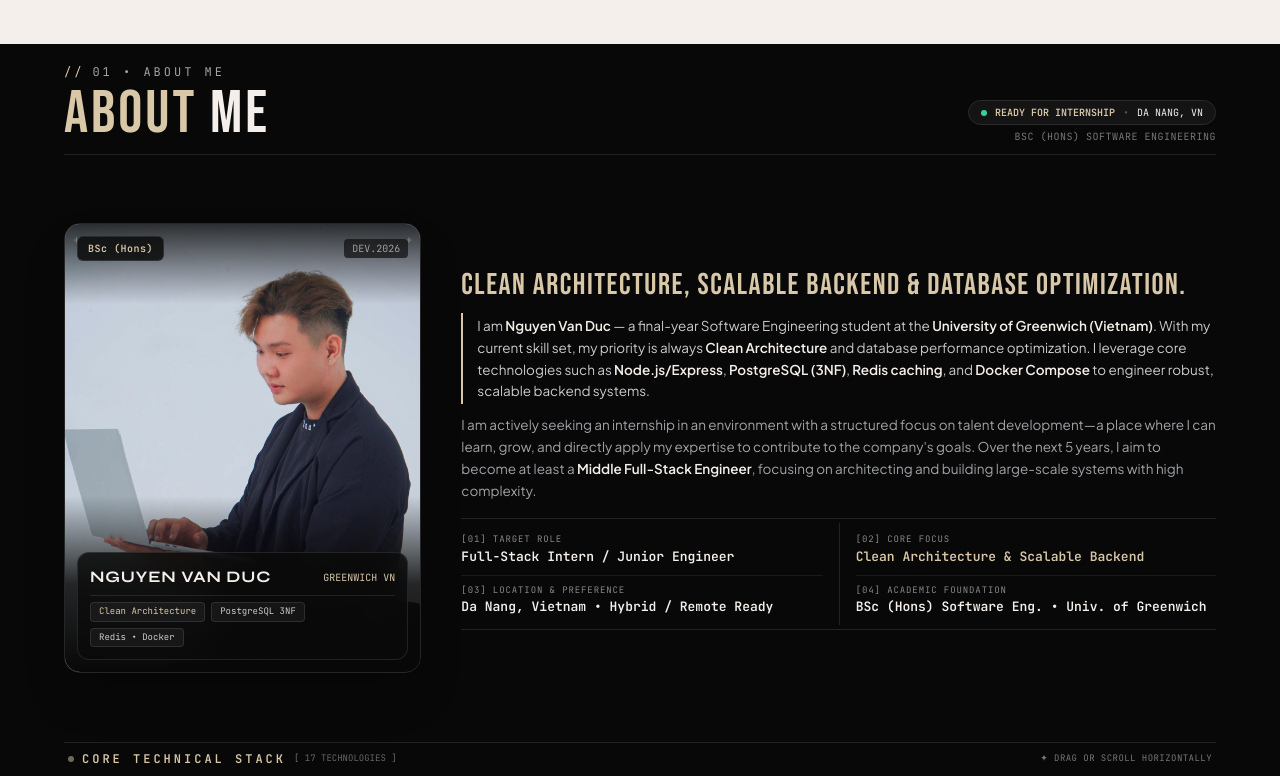
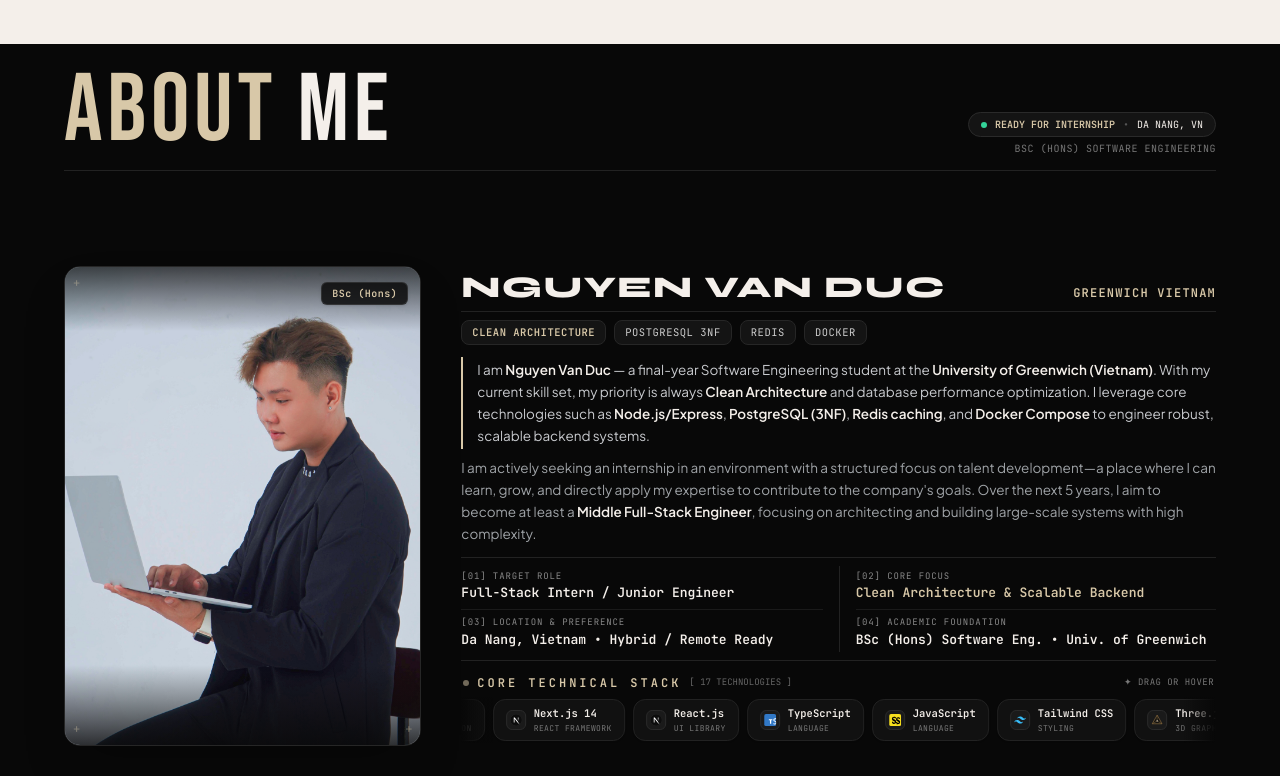
Before and after one commit to DucNgVan/Portfolio_NgVanDuz, a React (Vite) app: page / in a window 1280 px wide. Shown: the part 756-1532 px from the top of the page. Built offline with nearby package versions, Linux system fonts and the light colour scheme.

Commit message:
refactor(about): streamline layout - remove redundant title, clear photo frame, move marquee under Da Nang specs

```diff
--- a/src/components/sections/AboutSection.jsx
+++ b/src/components/sections/AboutSection.jsx
@@ -1,5 +1,4 @@
 import React from 'react';
-import { Target, Layers, MapPin, GraduationCap } from 'lucide-react';
 import profileImg from '@/assets/images/profile.jpg';
 import { personalInfo } from '@/data/portfolioData';
 import { useLanguage } from '@/context/LanguageContext';
@@ -65,21 +64,17 @@ const AboutSection = () => {
     >
       <div className="max-w-7xl mx-auto w-full h-full flex flex-col justify-between my-auto">
 
-        {/* 1. TOP HEADER: Editorial Title + Status Pill */}
-        <div className="shrink-0 mb-2 lg:mb-3">
+        {/* 1. TOP HEADER: Single BOLD Title (No duplicate about me) + Status */}
+        <div className="shrink-0 mb-3 lg:mb-4">
           <div className="flex items-end justify-between pb-2.5 border-b border-[#222222]">
             <div>
-              <div className="flex items-center gap-2 text-xs font-mono text-[#a3a3a3] tracking-[0.25em] mb-1">
-                <span className="text-[#d8c8a8]">{'//'}</span>
-                <span>{lang === 'vi' ? '01 • GIỚI THIỆU BẢN THÂN' : '01 • ABOUT ME'}</span>
-              </div>
-              <h2 className="font-bebas text-4xl sm:text-5xl lg:text-6xl tracking-wider leading-none">
+              <h2 className="font-bebas text-5xl sm:text-6xl lg:text-7xl xl:text-8xl tracking-wider leading-none">
                 <span className="text-[#d8c8a8]">{lang === 'vi' ? 'GIỚI THIỆU ' : 'ABOUT '}</span>
                 <span className="text-[#F4EFEA]">{lang === 'vi' ? 'BẢN THÂN' : 'ME'}</span>
               </h2>
             </div>
 
-            <div className="hidden sm:flex flex-col items-end gap-1">
+            <div className="hidden sm:flex flex-col items-end gap-1 pb-1">
               <div className="flex items-center gap-2 px-3 py-1 rounded-full bg-[#141414] border border-[#2a2a2a] text-[10px] font-mono text-[#F4EFEA]">
                 <span className="w-1.5 h-1.5 rounded-full bg-emerald-400 animate-pulse" />
                 <span className="uppercase font-semibold text-[#d8c8a8]">{t.about.badgeAvailable || 'READY FOR INTERNSHIP'}</span>
@@ -93,81 +88,77 @@ const AboutSection = () => {
           </div>
         </div>
 
-        {/* 2. MIDDLE CONTENT: Left Portrait + Right Architectural Narrative */}
+        {/* 2. MAIN CONTENT GRID: Clear Photo (Left) + Name, Bio, Specs & Marquee (Right) */}
         <div className="grid grid-cols-1 lg:grid-cols-12 gap-6 lg:gap-8 xl:gap-10 items-center my-auto">
 
-          {/* LEFT: Portrait Photograph (Cinematic Frame) */}
+          {/* LEFT: Portrait Photograph (CLEAN & UNOBSTRUCTED - No Box Covering Photo) */}
           <div className="lg:col-span-5 xl:col-span-4 flex justify-center lg:justify-start">
             <ScrollReveal direction="zoom" delay={0.1} className="w-full max-w-[340px] lg:max-w-none">
-              <div className="relative w-full h-[380px] sm:h-[410px] lg:h-[430px] xl:h-[450px] rounded-2xl overflow-hidden bg-[#111111] border border-[#262626] shadow-2xl group transition-all duration-500 hover:border-[#d8c8a8]/50">
+              <div className="relative w-full h-[400px] sm:h-[430px] lg:h-[460px] xl:h-[480px] rounded-2xl overflow-hidden bg-[#111111] border border-[#262626] shadow-2xl group transition-all duration-500 hover:border-[#d8c8a8]/50">
 
-                {/* The Photo */}
+                {/* Full Photo Visible Clearly */}
                 <img
                   src={profileImg}
                   alt={personalInfo.name}
-                  className="w-full h-full object-cover object-[center_16%] group-hover:scale-105 transition-transform duration-700 filter brightness-[0.96] contrast-[1.04]"
+                  className="w-full h-full object-cover object-[center_16%] group-hover:scale-105 transition-transform duration-700 filter brightness-[0.98] contrast-[1.02]"
                   loading="eager"
                 />
 
-                {/* Cinematic Vignettes */}
-                <div className="absolute inset-x-0 top-0 h-20 bg-gradient-to-b from-[#080808]/80 to-transparent pointer-events-none" />
-                <div className="absolute inset-x-0 bottom-0 h-44 bg-gradient-to-t from-[#080808] via-[#080808]/85 to-transparent pointer-events-none" />
+                {/* Subtle Edge Vignettes */}
+                <div className="absolute inset-x-0 top-0 h-16 bg-gradient-to-b from-[#080808]/70 to-transparent pointer-events-none" />
+                <div className="absolute inset-x-0 bottom-0 h-20 bg-gradient-to-t from-[#080808]/80 to-transparent pointer-events-none" />
 
-                {/* Top Badges */}
-                <div className="absolute top-3 inset-x-3 flex items-center justify-between z-10 pointer-events-none">
-                  <span className="px-2.5 py-1 rounded-md bg-[#0a0a0a]/85 backdrop-blur-md border border-white/10 text-[10px] font-mono tracking-wider text-[#d8c8a8] font-bold">
+                {/* Subtle Status Pin in Top Corner */}
+                <div className="absolute top-3 right-3 z-10 pointer-events-none">
+                  <span className="px-2.5 py-1 rounded-md bg-[#0a0a0a]/85 backdrop-blur-md border border-white/10 text-[10px] font-mono tracking-wider text-[#d8c8a8] font-bold shadow">
                     BSc (Hons)
                   </span>
-                  <span className="text-[10px] font-mono text-[#a0a0a0] px-2 py-0.5 rounded bg-black/60 backdrop-blur-md">
-                    DEV.2026
-                  </span>
-                </div>
-
-                {/* Bottom Overlay on Photo */}
-                <div className="absolute bottom-3 inset-x-3 z-10 flex flex-col gap-1.5 p-3 rounded-xl bg-[#0a0a0a]/80 backdrop-blur-md border border-white/10 pointer-events-none">
-                  <div className="flex items-center justify-between">
-                    <span className="font-syne font-bold text-base tracking-wider text-[#F4EFEA] uppercase">
-                      {personalInfo.name}
-                    </span>
-                    <span className="text-[10px] font-mono text-[#d8c8a8]">
-                      GREENWICH VN
-                    </span>
-                  </div>
-                  <div className="flex items-center gap-1.5 flex-wrap pt-1.5 border-t border-white/10">
-                    <span className="text-[9px] font-mono px-2 py-0.5 rounded bg-white/5 border border-white/10 text-[#d8c8a8]">
-                      Clean Architecture
-                    </span>
-                    <span className="text-[9px] font-mono px-2 py-0.5 rounded bg-white/5 border border-white/10 text-[#cccccc]">
-                      PostgreSQL 3NF
-                    </span>
-                    <span className="text-[9px] font-mono px-2 py-0.5 rounded bg-white/5 border border-white/10 text-[#cccccc]">
-                      Redis • Docker
-                    </span>
-                  </div>
                 </div>
 
                 {/* Corner Crosshairs */}
                 <span className="absolute top-2 left-2 text-[#d8c8a8]/40 font-mono text-xs pointer-events-none">+</span>
-                <span className="absolute top-2 right-2 text-[#d8c8a8]/40 font-mono text-xs pointer-events-none">+</span>
+                <span className="absolute bottom-2 left-2 text-[#d8c8a8]/40 font-mono text-xs pointer-events-none">+</span>
+                <span className="absolute bottom-2 right-2 text-[#d8c8a8]/40 font-mono text-xs pointer-events-none">+</span>
               </div>
             </ScrollReveal>
           </div>
 
-          {/* RIGHT: Editorial Bio + Blueprint Specifications */}
+          {/* RIGHT: Name Header + Tech Tags + Bio + Specs Grid + Marquee Under Da Nang */}
           <div className="lg:col-span-7 xl:col-span-8 flex flex-col justify-center text-left">
 
-            {/* Editorial Quote Headline */}
+            {/* Replaced Headline with Content from the Photo Box (Name + Greenwich + Core Tech Chips) */}
             <ScrollReveal direction="left" delay={0.1}>
-              <h3 className="font-bebas text-2xl sm:text-3xl text-[#d8c8a8] tracking-wider mb-2.5">
-                {lang === 'vi'
-                  ? 'ƯU TIÊN HÀNG ĐẦU LÀ CLEAN ARCHITECTURE & TỐI ƯU HỆ THỐNG.'
-                  : 'CLEAN ARCHITECTURE, SCALABLE BACKEND & DATABASE OPTIMIZATION.'}
+              <div className="flex flex-col gap-2 mb-3">
+                <div className="flex items-baseline justify-between border-b border-[#222222] pb-1.5">
+                  <h3 className="font-syne font-extrabold text-xl sm:text-2xl lg:text-3xl tracking-wider text-[#F4EFEA] uppercase">
+                    {personalInfo.name}
                   </h3>
+                  <span className="text-xs font-mono text-[#d8c8a8] tracking-widest uppercase font-semibold">
+                    GREENWICH VIETNAM
+                  </span>
+                </div>
+
+                {/* The 4 Core Tech Chips from the old photo box */}
+                <div className="flex items-center gap-2 flex-wrap">
+                  <span className="px-2.5 py-1 rounded-lg bg-[#141414] border border-[#262626] text-[10.5px] font-mono text-[#d8c8a8] uppercase font-semibold tracking-wider">
+                    Clean Architecture
+                  </span>
+                  <span className="px-2.5 py-1 rounded-lg bg-[#141414] border border-[#262626] text-[10.5px] font-mono text-[#cccccc] uppercase tracking-wider">
+                    PostgreSQL 3NF
+                  </span>
+                  <span className="px-2.5 py-1 rounded-lg bg-[#141414] border border-[#262626] text-[10.5px] font-mono text-[#cccccc] uppercase tracking-wider">
+                    Redis
+                  </span>
+                  <span className="px-2.5 py-1 rounded-lg bg-[#141414] border border-[#262626] text-[10.5px] font-mono text-[#cccccc] uppercase tracking-wider">
+                    Docker
+                  </span>
+                </div>
+              </div>
             </ScrollReveal>
 
-            {/* Bio Paragraphs */}
+            {/* Editorial Bio Paragraphs */}
             <ScrollReveal direction="up" delay={0.15}>
-              <div className="flex flex-col gap-2.5 text-xs sm:text-[13px] lg:text-[13.5px] leading-relaxed text-[#c9cbcf] mb-4">
+              <div className="flex flex-col gap-2 text-xs sm:text-[13px] lg:text-[13.5px] leading-relaxed text-[#c9cbcf] mb-3">
                 <div className="pl-3.5 border-l-2 border-[#d8c8a8] py-0.5">
                   <p>{renderFormattedBio(t.about.bioP1)}</p>
                 </div>
@@ -175,13 +166,12 @@ const AboutSection = () => {
               </div>
             </ScrollReveal>
 
-            {/* Blueprint Specifications Grid (Clean Hairlines, Architecture Blueprint Style) */}
+            {/* Blueprint Specifications Grid (Ending with Da Nang, Vietnam) */}
             <ScrollReveal direction="up" delay={0.2}>
-              <div className="grid grid-cols-1 sm:grid-cols-2 border-t border-b border-[#222222] divide-y sm:divide-y-0 sm:divide-x divide-[#222222] py-1">
+              <div className="grid grid-cols-1 sm:grid-cols-2 border-t border-b border-[#222222] divide-y sm:divide-y-0 sm:divide-x divide-[#222222] py-2 mb-3">
 
-                {/* Left Column */}
-                <div className="flex flex-col gap-2.5 py-2.5 sm:pr-4">
-                  {/* Item 1: Target Role */}
+                {/* Left Column (Items 1 & 3) */}
+                <div className="flex flex-col gap-2 py-1 sm:pr-4">
                   <div className="flex flex-col">
                     <span className="text-[9px] font-mono tracking-widest text-[#888888] uppercase">
                       {lang === 'vi' ? '[01] VỊ TRÍ MONG MUỐN' : '[01] TARGET ROLE'}
@@ -191,8 +181,8 @@ const AboutSection = () => {
                     </span>
                   </div>
 
-                  {/* Item 2: Location */}
-                  <div className="flex flex-col pt-2 border-t border-[#1a1a1a]">
+                  {/* ITEM 3: DA NANG, VIETNAM */}
+                  <div className="flex flex-col pt-1.5 border-t border-[#1a1a1a]">
                     <span className="text-[9px] font-mono tracking-widest text-[#888888] uppercase">
                       {lang === 'vi' ? '[03] ĐỊA ĐIỂM & HÌNH THỨC' : '[03] LOCATION & PREFERENCE'}
                     </span>
@@ -202,9 +192,8 @@ const AboutSection = () => {
                   </div>
                 </div>
 
-                {/* Right Column */}
-                <div className="flex flex-col gap-2.5 py-2.5 sm:pl-4">
-                  {/* Item 3: Core Focus */}
+                {/* Right Column (Items 2 & 4) */}
+                <div className="flex flex-col gap-2 py-1 sm:pl-4">
                   <div className="flex flex-col">
                     <span className="text-[9px] font-mono tracking-widest text-[#888888] uppercase">
                       {lang === 'vi' ? '[02] CHUYÊN MÔN CỐT LÕI' : '[02] CORE FOCUS'}
@@ -214,8 +203,7 @@ const AboutSection = () => {
                     </span>
                   </div>
 
-                  {/* Item 4: Education */}
-                  <div className="flex flex-col pt-2 border-t border-[#1a1a1a]">
+                  <div className="flex flex-col pt-1.5 border-t border-[#1a1a1a]">
                     <span className="text-[9px] font-mono tracking-widest text-[#888888] uppercase">
                       {lang === 'vi' ? '[04] HỌC VẤN & BẰNG CẤP' : '[04] ACADEMIC FOUNDATION'}
                     </span>
@@ -228,13 +216,10 @@ const AboutSection = () => {
               </div>
             </ScrollReveal>
 
-          </div>
-
-        </div>
-
-        {/* 3. BOTTOM: Architectural Tech Stack Ribbon (Full width border-y matching Work Section) */}
-        <div className="shrink-0 mt-2 lg:mt-3 pt-2 border-t border-[#222222]">
-          <div className="flex items-center justify-between mb-1.5 px-1">
+            {/* MARQUEE BAR: Placed directly under Da Nang, Vietnam & Specs Grid */}
+            <ScrollReveal direction="up" delay={0.25}>
+              <div className="w-full pt-0.5">
+                <div className="flex items-center justify-between mb-1.5 px-0.5">
                   <div className="flex items-center gap-2">
                     <span className="w-1.5 h-1.5 rounded-full bg-[#d8c8a8] animate-pulse"></span>
                     <span className="text-[10px] sm:text-xs font-mono tracking-[0.25em] text-[#d8c8a8] uppercase font-bold">
@@ -245,33 +230,32 @@ const AboutSection = () => {
                     </span>
                   </div>
                   <span className="text-[9px] font-mono text-[#777777] uppercase tracking-wider hidden sm:inline">
-              {lang === 'vi' ? '✦ CUỘN HOẶC KÉO NGANG ĐỂ KHÁM PHÁ' : '✦ DRAG OR SCROLL HORIZONTALLY'}
+                    {lang === 'vi' ? '✦ CUỘN HOẶC KÉO NGANG' : '✦ DRAG OR HOVER'}
                   </span>
                 </div>
 
-          {/* Smooth Horizontal Carousel Track with Native Drag/Scroll and Hover Pause */}
+                {/* Marquee Slider inside Right Column */}
                 <div className="relative w-full overflow-hidden group">
-            {/* Left and Right Subtle Fade Gradients */}
-            <div className="absolute left-0 top-0 bottom-0 w-8 sm:w-16 bg-gradient-to-r from-[#080808] to-transparent z-10 pointer-events-none" />
-            <div className="absolute right-0 top-0 bottom-0 w-8 sm:w-16 bg-gradient-to-l from-[#080808] to-transparent z-10 pointer-events-none" />
+                  <div className="absolute left-0 top-0 bottom-0 w-8 bg-gradient-to-r from-[#080808] to-transparent z-10 pointer-events-none" />
+                  <div className="absolute right-0 top-0 bottom-0 w-8 bg-gradient-to-l from-[#080808] to-transparent z-10 pointer-events-none" />
 
-            <div className="flex gap-2.5 overflow-x-auto no-scrollbar py-1 px-1 cursor-grab active:cursor-grabbing select-none">
-              <div className="flex items-center gap-2.5 animate-marquee group-hover:[animation-play-state:paused] shrink-0">
+                  <div className="flex gap-2 overflow-x-auto no-scrollbar py-0.5 cursor-grab active:cursor-grabbing select-none">
+                    <div className="flex items-center gap-2 animate-marquee group-hover:[animation-play-state:paused] shrink-0">
                       {[...allTechStack, ...allTechStack].map((tech, idx) => {
                         const Icon = getTechIcon(tech.name);
                         return (
                           <div
                             key={idx}
-                      className="flex items-center gap-2.5 px-3.5 py-1.5 rounded-xl bg-[#111111] border border-[#222222] hover:border-[#d8c8a8]/70 hover:bg-[#161616] transition-all duration-300 shrink-0 shadow-sm group/item hover:-translate-y-0.5"
+                            className="flex items-center gap-2 px-3 py-1.5 rounded-xl bg-[#111111] border border-[#222222] hover:border-[#d8c8a8]/70 hover:bg-[#161616] transition-all duration-300 shrink-0 shadow-sm group/item hover:-translate-y-0.5"
                           >
-                      <div className="w-6 h-6 rounded-md bg-[#1a1a1a] border border-[#2a2a2a] flex items-center justify-center p-1 shrink-0 group-hover/item:scale-105 transition-transform">
-                        {Icon && <Icon className="w-3.5 h-3.5" />}
+                            <div className="w-5 h-5 rounded-md bg-[#1a1a1a] border border-[#2a2a2a] flex items-center justify-center p-0.5 shrink-0 group-hover/item:scale-105 transition-transform">
+                              {Icon && <Icon className="w-3 h-3" />}
                             </div>
                             <div className="flex flex-col">
-                        <span className="text-[11px] font-mono font-bold text-[#F4EFEA] group-hover/item:text-[#d8c8a8] transition-colors whitespace-nowrap">
+                              <span className="text-[10.5px] font-mono font-bold text-[#F4EFEA] group-hover/item:text-[#d8c8a8] transition-colors whitespace-nowrap">
                                 {tech.name}
                               </span>
-                        <span className="text-[8.5px] font-mono text-[#777777] uppercase tracking-wider">
+                              <span className="text-[8px] font-mono text-[#777777] uppercase tracking-wider">
                                 {tech.category}
                               </span>
                             </div>
@@ -282,6 +266,11 @@ const AboutSection = () => {
                   </div>
                 </div>
               </div>
+            </ScrollReveal>
+
+          </div>
+
+        </div>
 
       </div>
     </section>
```
Lines whose indentation alone changed are shown as unchanged.
